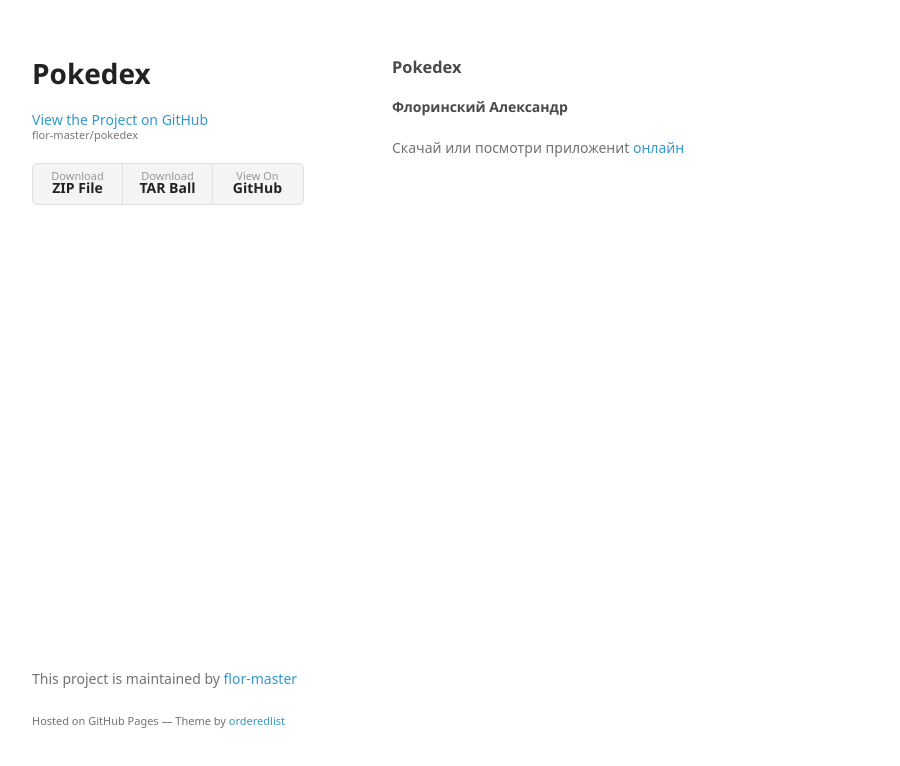
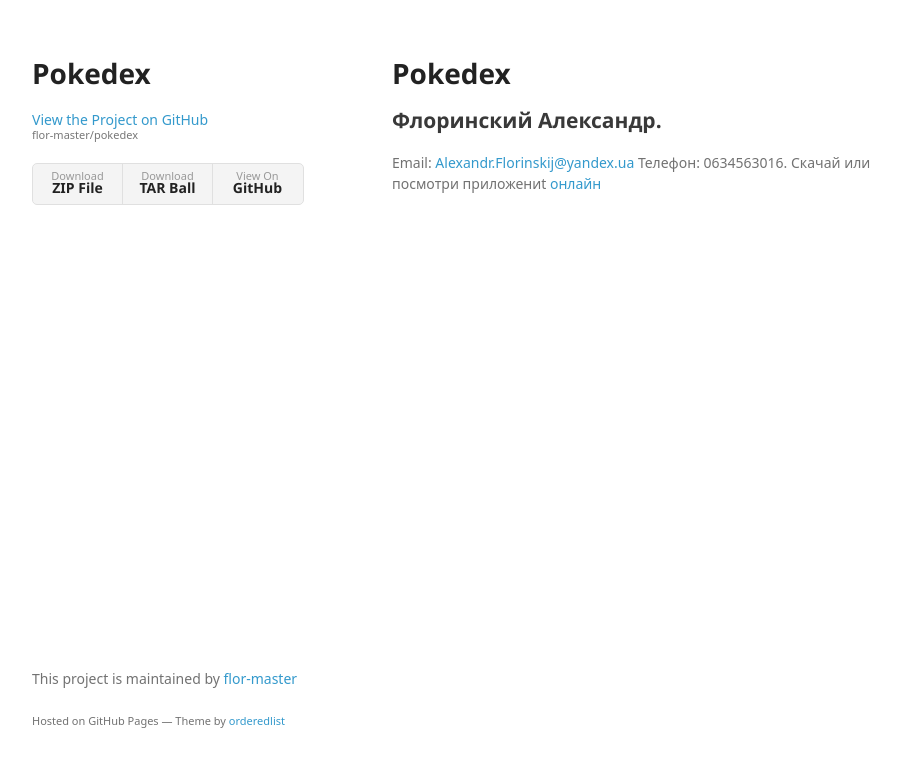
Before and after one commit to flor-master/pokedex, a website built with webpack: page index.html in a window 1280 px wide. Shown: the whole page, without its empty margins (178-1078 px from the left). Built offline with nearby package versions, Linux system fonts and the light colour scheme; no server answers; files whose address does not match are found by name.

```diff
--- a/index.html
+++ b/index.html
@@ -28,13 +28,15 @@
         </ul>
       </header>
       <section>
-        <h3>
-<a id="pokedex" class="anchor" href="#pokedex" aria-hidden="true"><span aria-hidden="true" class="octicon octicon-link"></span></a>Pokedex</h3>
+        <h1>
+<a id="pokedex" class="anchor" href="#pokedex" aria-hidden="true"><span aria-hidden="true" class="octicon octicon-link"></span></a>Pokedex</h1>
 
-<h4>
-<a id="Флоринский-Александр" class="anchor" href="#%D0%A4%D0%BB%D0%BE%D1%80%D0%B8%D0%BD%D1%81%D0%BA%D0%B8%D0%B9-%D0%90%D0%BB%D0%B5%D0%BA%D1%81%D0%B0%D0%BD%D0%B4%D1%80" aria-hidden="true"><span aria-hidden="true" class="octicon octicon-link"></span></a>Флоринский Александр</h4>
+<h2>
+<a id="Флоринский-Александр" class="anchor" href="#%D0%A4%D0%BB%D0%BE%D1%80%D0%B8%D0%BD%D1%81%D0%BA%D0%B8%D0%B9-%D0%90%D0%BB%D0%B5%D0%BA%D1%81%D0%B0%D0%BD%D0%B4%D1%80" aria-hidden="true"><span aria-hidden="true" class="octicon octicon-link"></span></a>Флоринский Александр.</h2>
 
-<p>Скачай или посмотри приложениt <a href="http://flor-master.github.io/pokedex/dist/">онлайн</a> </p>
+<p>Email: <a href="Alexandr.Florinskij@yandex.ua">Alexandr.Florinskij@yandex.ua</a>
+Телефон: 0634563016.
+Скачай или посмотри приложениt <a href="http://flor-master.github.io/pokedex/dist/">онлайн</a> </p>
       </section>
       <footer>
         <p>This project is maintained by <a href="https://github.com/flor-master">flor-master</a></p>
--- a/params.json
+++ b/params.json
@@ -1,6 +1,6 @@
 {
   "name": "Pokedex",
   "tagline": "",
-  "body": "###Pokedex \r\n#### Флоринский Александр\r\nСкачай или посмотри приложениt [онлайн](http://flor-master.github.io/pokedex/dist/) ",
+  "body": "#Pokedex \r\n##Флоринский Александр.\r\nEmail: [Alexandr.Florinskij@yandex.ua](Alexandr.Florinskij@yandex.ua)\r\nТелефон: 0634563016.\r\nСкачай или посмотри приложениt [онлайн](http://flor-master.github.io/pokedex/dist/) ",
   "note": "Don't delete this file! It's used internally to help with page regeneration."
 }
```
